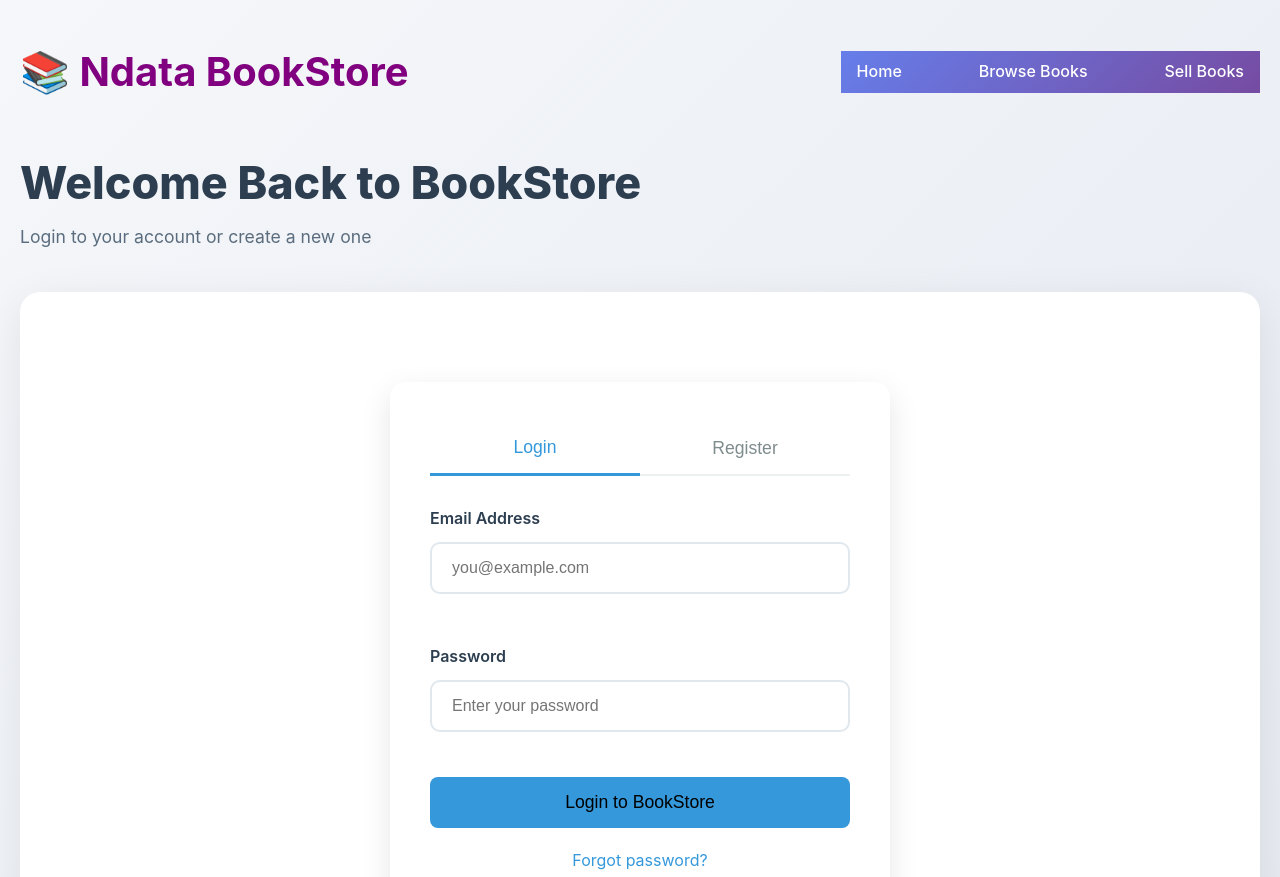
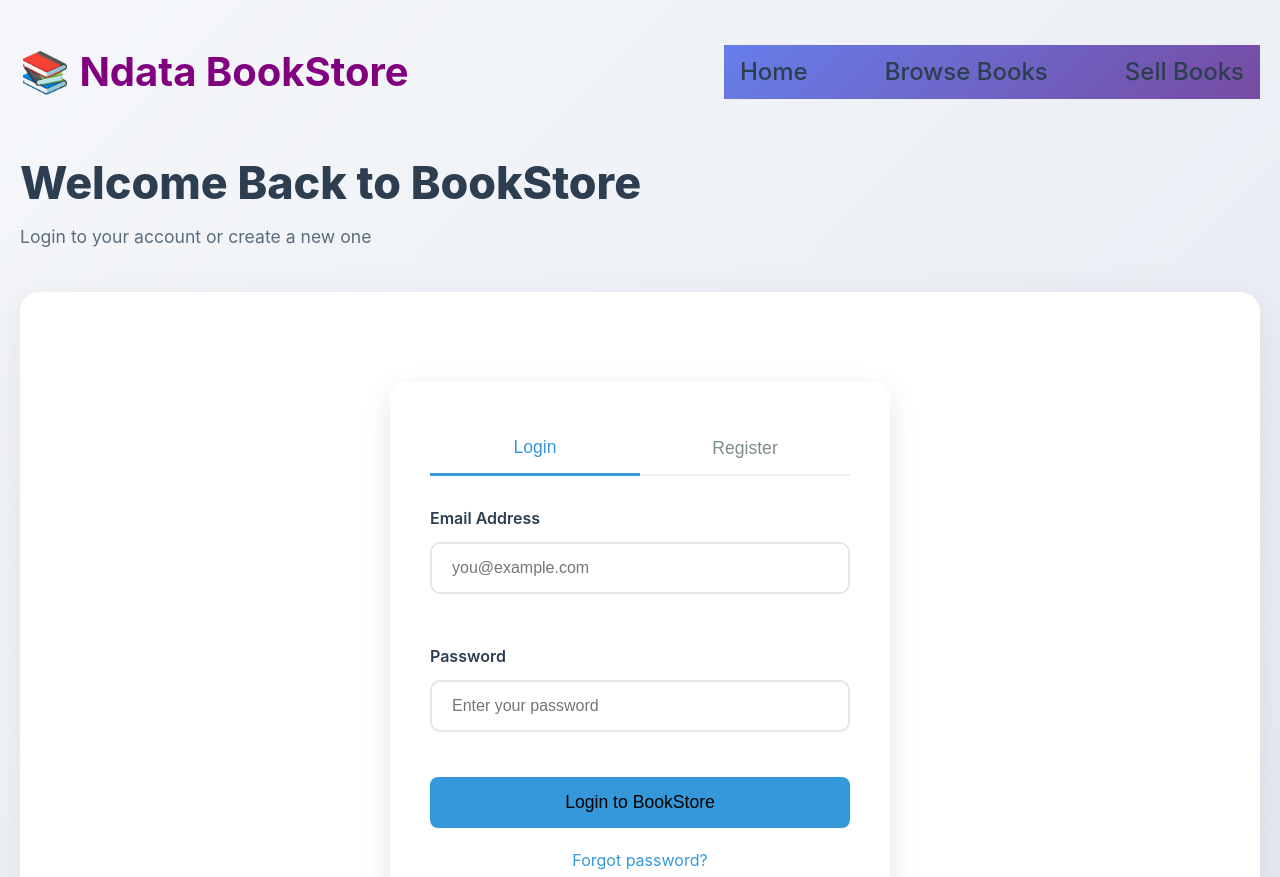
Before and after one commit to blessingsthamanga2-source/OceanBookStore.github.io, a plain HTML site: page login.html in a window 1280 px wide. Shown: the top 877 px of the page. Drawn offline with Linux system fonts and the light colour scheme; files that its build step writes are made by us from their sources.

Commit message:
Update login.html

```diff
--- a/login.html
+++ b/login.html
@@ -128,9 +128,9 @@
              <pre>
 </pre>
             <div class="nav-links" id="navLinks" style="text-align: center; color: white;background: linear-gradient(135deg, #667eea 0%, #764ba2 100%);">
-                <a href="index.html"style="margin-left:0;color: white;">Home</a>
-                <a href="reader-browse.html" style=color:white>Browse Books</a>
-                <a href="author-upload.html"style=color:white>Sell Books<br></a>
+                <a href="index.html"style="margin-left:0;text-decoration:none;font-size:1.5rem;">Home</a>
+                <a href="reader-browse.html" style="text-decoration:none;font-size:1.5rem;">Browse Books</a>
+                <a href="author-upload.html"style="text-decoration:none;font-size:1.5rem;">Sell Books<br></a>
             </div>
         </nav>
         <h1>Welcome Back to BookStore</h1>
```
